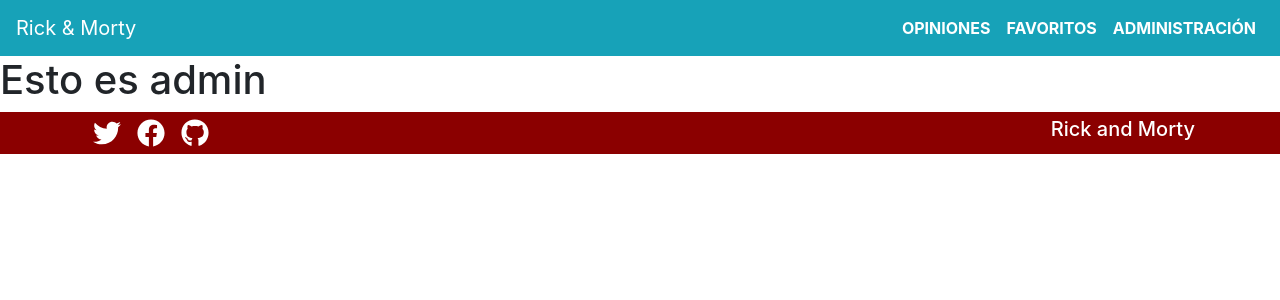
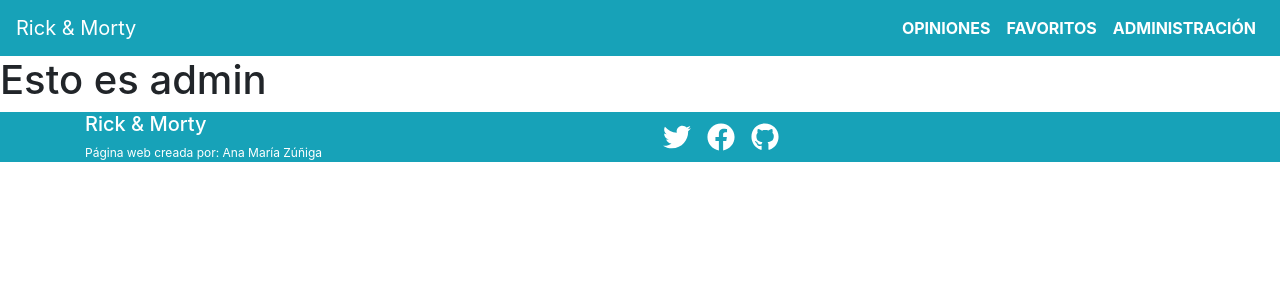
Before and after one commit to Anasu/ensayo2, a Vue app: page /admin in a window 1280 px wide. Shown: the top 300 px of the page. Built offline with nearby package versions, Linux system fonts and the light colour scheme.

Commit message:
Se modifica footer de acuerdo a especificaciones

```diff
--- a/src/components/Footer.vue
+++ b/src/components/Footer.vue
@@ -2,17 +2,16 @@
   <div class="footer">
     <b-container>
       <b-row align-v="center">
+        <b-col class="footer_texto">
+          <h3 class="footer_texto-titulo">Rick & Morty</h3>
+          <p class="footer_texto-detalle">Página web creada por: Ana María Zúñiga</p>
+        </b-col>
         <b-col class="footer_rrss">
           <font-awesome-icon :icon="['fab', 'twitter']" />
           <font-awesome-icon :icon="['fab', 'facebook']" />
-          <font-awesome-icon :icon="['fab', 'github']" />
-        </b-col>
-        <b-col class="footer_texto">
-          <h3 class="footer_texto-titulo">Rick and Morty</h3>
-          <p class="footer_texto-detalle"></p>
-          <p class="footer_texto-detalle"></p>
-          <p class="footer_texto-detalle"></p>
-          <p class="footer_texto-detalle"></p>
+          <a href="https://github.com/Anasu/" target="_blank">
+            <font-awesome-icon :icon="['fab', 'github']" />
+          </a>
         </b-col>
       </b-row>
     </b-container>
@@ -26,8 +25,16 @@
 </script>
 
 <style lang="scss" scoped>
+
+a {
+  color: white;
+
+  &:hover {
+    color: white;
+  }
+}
 .footer {
-  background-color: darkred;
+  background-color: #17a2b8;
   color: white;
 
   &_rrss {
@@ -40,7 +47,7 @@
   }
 
   &_texto {
-    text-align: right;
+    text-align: left;
 
     &-titulo {
       font-size: 1.25rem;
```
